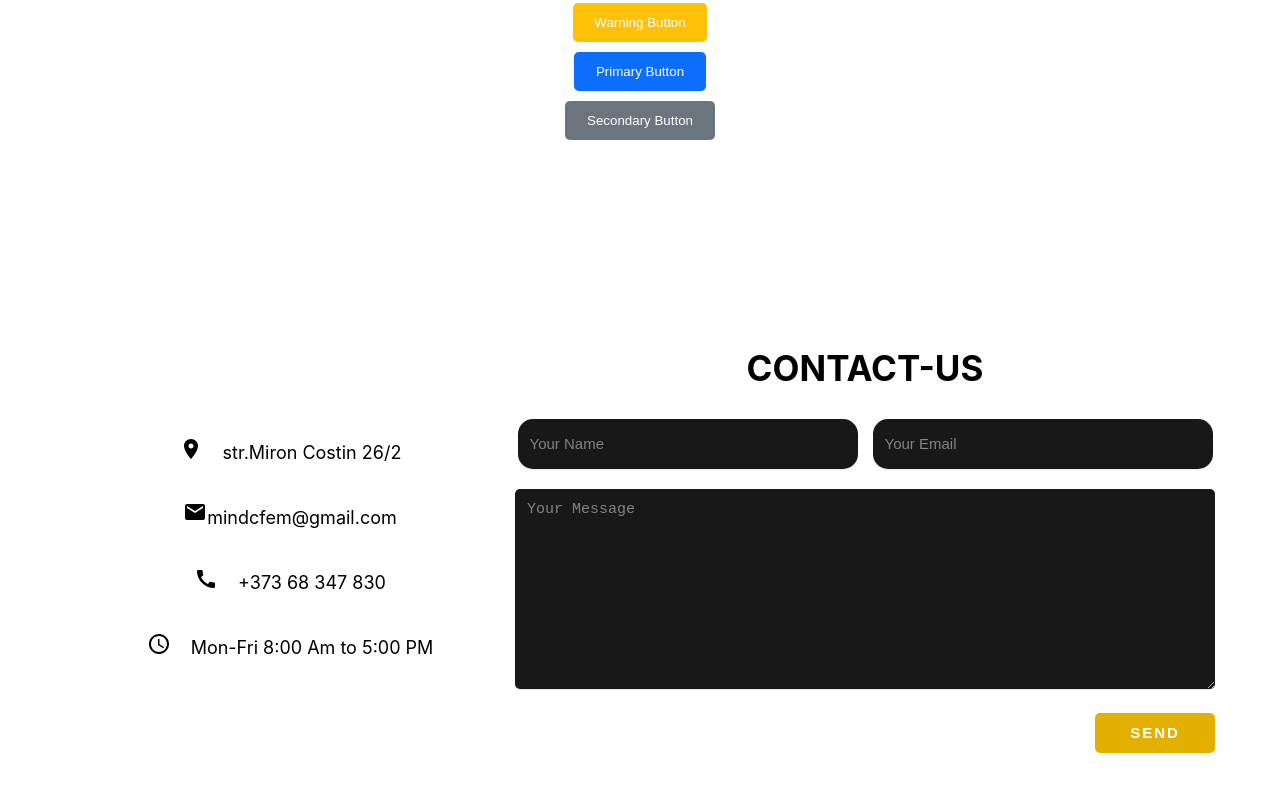
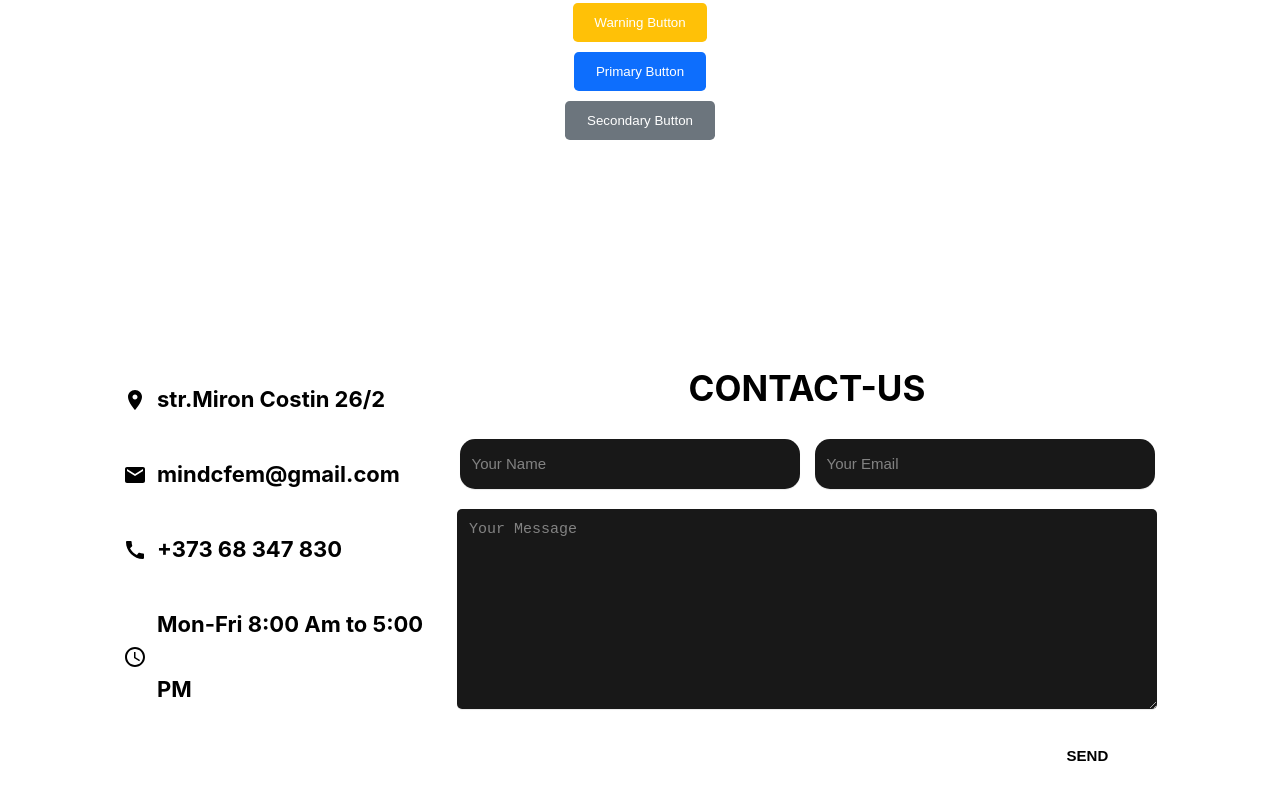
Before and after one commit to AlexandruC7/Mind-Global-Project, a React (Create React App) app: page / in a window 1280 px wide. Shown: the part 2659-3459 px from the top of the page. Built offline with nearby package versions, Linux system fonts and the light colour scheme.

Commit message:
fixed the bugs in contact page

```diff
--- a/src/components/contacte/contacte.css
+++ b/src/components/contacte/contacte.css
@@ -9,7 +9,7 @@
   align-items:center;
  }
  .constact-section{
-  width:100%;
+  width:30%;
   display: flex;
   justify-content: center;
   align-items:center;
@@ -22,40 +22,18 @@
 
 }
 .iconita{
- margin-right: 20px;
- font-size: 25px;
+  display: flex;
+  align-items: center;
+  font-size: 20px;
+  margin-bottom: 10px;
+}
+.iconita .text{
+  font-size: 22px;
+  font-weight: bold;
+  margin-left: 10px;
 }
 
-.posta{
-display: flex;
-justify-content: center;
-}
-.Location{
-display: flex;
-justify-content: center;
-}
-.call{
-display: flex;
-justify-content: center;
-}
-.accestime{
-display: flex;
-justify-content: center;
-}
 
-.mailicon{
-  margin-right: 20px;
-  font-size: 25px;
-
-}
-.calliconita{
-  margin-right: 20px;
-  font-size: 25px;
-}
-.accestimeiconit{
-  margin-right: 20px;
-  font-size: 25px;
-}
 .contact-US{
  max-width: 700px;
  margin-right: 50px;
@@ -87,10 +65,7 @@ justify-content: center;
  margin-bottom: 20px;
  opacity: 0.9;
 }
-.inputuri{
-display: flex;
-justify-content: center;
-}
+
 .contact-US .text-box:first-child{
  margin-right: 15px;
 }
@@ -110,21 +85,25 @@ justify-content: center;
   opacity: 0.9;
 }
 .contact-US .send-btn{
- float: right;
- background: #E4B000 ;
- color: #fff;
- border: none;
- width: 120px;
- height: 40px;
- font-size: 15px;
- font-weight: 600;
- text-transform: uppercase;
- letter-spacing: 2px;
- border-radius: 5px;
- cursor: pointer;
- transition: 0.3s;
- transition-property: background;
+  width: auto;
+  height: 45px;
+  border: 2px solid white;
+  z-index: 1;
+  font-size: 15px;
+  font-weight: bold;
+  text-transform: uppercase;
+  display: flex;
+
+  justify-content: center;
+  align-items: center;
+  cursor: pointer;
+  padding: 10px 15px;
+  border-radius: 5px;
+background-color: rgba(255, 255, 255, 0.901);
+position: absolute;
+  left: 82%;
 }
 .contact-US .send-btn:hover{
-background: #EAE4D1 ;
+  background-color: gold ;
+
 }
--- a/src/components/contacte/contacte.jsx
+++ b/src/components/contacte/contacte.jsx
@@ -5,32 +5,28 @@ import AccessTimeIcon from "@mui/icons-material/AccessTime";
 import MailIcon from "@mui/icons-material/Mail";
 export const Contacte = () => {
   return (
-    <div class="contact">
-      <div class="constact-section">
-        <div class="contact-info">
-          <div class="Location">
-            <div class="iconita">
+    <div className="contact">
+      <div className="constact-section">
+        <div className="contact-info">
+          <div className="iconita">
             <RoomIcon />
+            <span className="text"> str.Miron Costin 26/2</span>
           </div>
-            <div class="text">str.Miron Costin 26/2</div>
+
+          <div className="iconita">
+            <MailIcon />
+            <span className="text">mindcfem@gmail.com</span>
           </div>
-          <div class="posta">
-            <div class="mailincon">
-              <MailIcon />
+
+          <div className="iconita">
+            <CallIcon />
+            <span className="text">+373 68 347 830</span>
           </div>
-            <div class="mialtext">mindcfem@gmail.com</div>
+
+          <div className="iconita">
+            <AccessTimeIcon />
+            <span className="text">Mon-Fri 8:00 Am to 5:00 PM</span>
           </div>
-          <div class="call">
-            <div class="calliconita">
-              <CallIcon />
-            </div>
-            <div class="calltext">+373 68 347 830</div>
-          </div>
-          <div class="accestime">
-            <div class="accestimeiconit">
-              <AccessTimeIcon />
-            </div>
-            <div class="accestimetext">Mon-Fri 8:00 Am to 5:00 PM</div>
         </div>
       </div>
       <div class="contact-US">
@@ -65,6 +61,5 @@ export const Contacte = () => {
         ></input>
       </div>
     </div>
-    </div>
   );
 };
```
Lines whose indentation alone changed are shown as unchanged.
